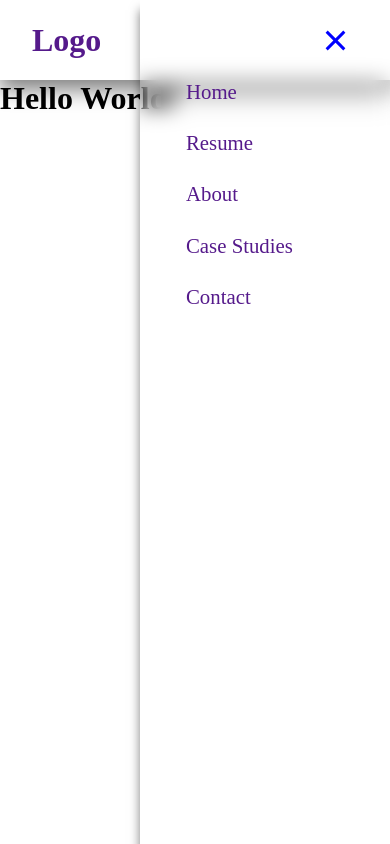
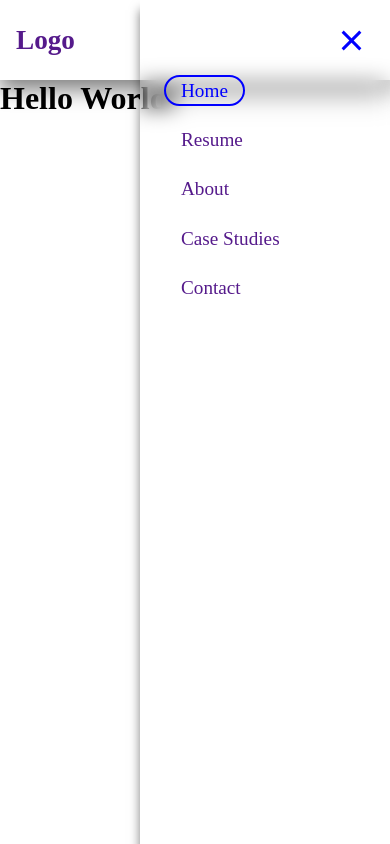
Before and after one commit to pstewa33/11tyPortfolio, an Eleventy site: page src/index.md in a window 390 px wide. Both pictures are taken after a click on the button 335 px from the left and 40 px from the top of the page. Built offline with nearby package versions, Linux system fonts and the light colour scheme; Eleventy itself is replaced by a stand-in of ours; files that its build step writes are made by us from their sources.

Commit message:
added active class

```diff
--- a/public/assets/css/patterns/navigation.scss
+++ b/public/assets/css/patterns/navigation.scss
@@ -44,6 +44,10 @@
                 white-space: nowrap;
             }
             a:hover{
+                color: blue;
+                border: 2px solid blue;
+            }
+            a.active{
                 color: blue;
                 border: 2px solid blue;
             }
@@ -118,3 +122,24 @@
         }
     }
 }
+
+@media (max-width: 480px){
+    .navbar-container{
+        padding: 0 1rem;
+    }
+
+    .navbar-logo{
+        font-size: 1.7rem;
+    }
+
+    .navbar-container{
+        .navbar-menu{
+            li{
+                a{
+                    font-size: 1.2rem;
+                    padding: 3px 15px;
+                }
+            }
+        }
+    }
+}
--- a/src/_includes/patterns/navigation.html
+++ b/src/_includes/patterns/navigation.html
@@ -7,7 +7,7 @@
             <span class="bar"></span>
         </button>
         <ul class="navbar-menu">
-            <li><a href="">Home</a></li>
+            <li><a href="" class="active">Home</a></li>
             <li><a href="">Resume</a></li>
             <li><a href="">About</a></li>
             <li><a href="">Case Studies</a></li>
--- a/src/assets/css/patterns/navigation.scss
+++ b/src/assets/css/patterns/navigation.scss
@@ -44,6 +44,10 @@
                 white-space: nowrap;
             }
             a:hover{
+                color: blue;
+                border: 2px solid blue;
+            }
+            a.active{
                 color: blue;
                 border: 2px solid blue;
             }
@@ -118,3 +122,24 @@
         }
     }
 }
+
+@media (max-width: 480px){
+    .navbar-container{
+        padding: 0 1rem;
+    }
+
+    .navbar-logo{
+        font-size: 1.7rem;
+    }
+
+    .navbar-container{
+        .navbar-menu{
+            li{
+                a{
+                    font-size: 1.2rem;
+                    padding: 3px 15px;
+                }
+            }
+        }
+    }
+}
```
Also changed, not shown: public/index.html (+1 -1 lines), public/assets/css/patterns/navigation.css, src/assets/css/patterns/navigation.css, 2 other files.
